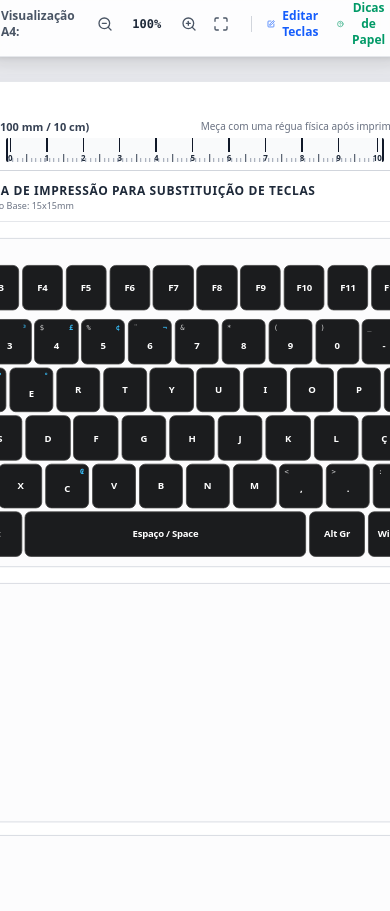
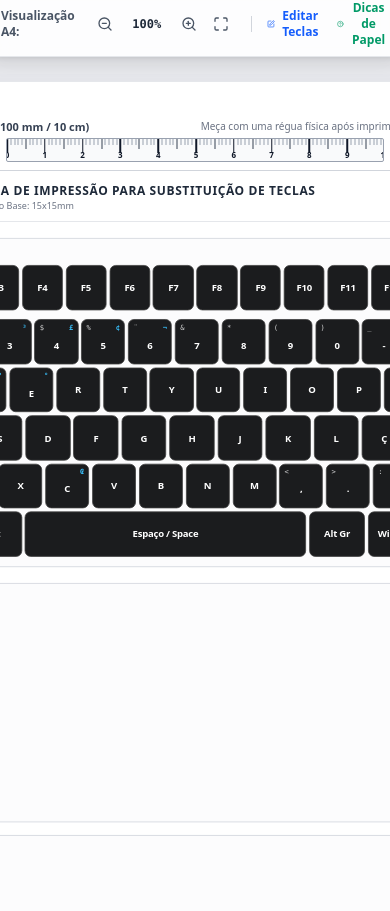
Before and after one commit to GkIgor/ABNT2_LAYOUT, a React (Vite) app: page / in a window 390 px wide. Shown: the part 950-1861 px from the top of the page. Built offline with nearby package versions, Linux system fonts and the light colour scheme.

Commit message:
fix: improve print layout and media queries
Refine print CSS to reset page containers and ensure correct dimensions for A4 output. Added a dedicated wrapper for the printable sheet to prevent transform conflicts during printing and updated the ruler component styling.

```diff
--- a/src/App.tsx
+++ b/src/App.tsx
@@ -137,7 +137,7 @@ export default function App() {
           {/* Printable A4 Sheet Preview */}
           <div
             style={{ transform: `scale(${zoomLevel / 100})`, transformOrigin: 'top center' }}
-            className="transition-transform duration-150"
+            className="sheet-zoom-wrapper transition-transform duration-150"
           >
             <PrintableSheet
               customization={customization}
--- a/src/components/A4Ruler.tsx
+++ b/src/components/A4Ruler.tsx
@@ -12,40 +12,55 @@ export const A4Ruler: React.FC = () => {
         </span>
       </div>
 
-      {/* 100mm physical width ruler */}
+      {/* 100mm physical width ruler container */}
       <div
-        style={{ width: '100mm' }}
-        className="h-6 border-l-2 border-r-2 border-gray-900 dark:border-gray-100 relative bg-gray-50 dark:bg-gray-800/50 flex flex-col justify-end overflow-hidden rounded-xs"
+        style={{ width: '100mm', height: '24px' }}
+        className="relative bg-gray-50 dark:bg-gray-800/50 border border-gray-400 dark:border-gray-600 rounded-xs overflow-hidden"
       >
-        {/* Millimeter ticks */}
-        <div className="absolute inset-0 flex justify-between items-end">
-          {Array.from({ length: 11 }).map((_, cmIndex) => (
-            <div key={cmIndex} className="relative flex flex-col items-center">
-              {/* CM Tick */}
-              <div className="w-[1.5px] h-3.5 bg-gray-900 dark:bg-gray-100" />
-              <span className="text-[8px] font-bold mt-0.5 leading-none text-gray-800 dark:text-gray-200">
-                {cmIndex}
+        {/* Render 0 to 100mm ticks */}
+        {Array.from({ length: 101 }).map((_, mm) => {
+          const isCm = mm % 10 === 0;
+          const isHalfCm = mm % 5 === 0 && !isCm;
+
+          if (isCm) {
+            const cmVal = mm / 10;
+            return (
+              <React.Fragment key={mm}>
+                {/* CM Line */}
+                <div
+                  style={{ left: `${mm}mm` }}
+                  className="absolute top-0 w-[1.5px] h-3.5 bg-gray-900 dark:bg-gray-100 -translate-x-1/2"
+                />
+                {/* CM Label */}
+                <span
+                  style={{ left: `${mm}mm` }}
+                  className="absolute bottom-0.5 text-[8px] font-bold leading-none text-gray-900 dark:text-gray-100 -translate-x-1/2"
+                >
+                  {cmVal}
                 </span>
+              </React.Fragment>
+            );
+          }
 
-              {/* Half CM & MM sub-ticks if not last */}
-              {cmIndex < 10 && (
-                <div className="absolute left-[10mm] top-0 -translate-x-[10mm] w-[10mm] h-full flex justify-between items-end pointer-events-none">
-                  {Array.from({ length: 9 }).map((_, mmIndex) => {
-                    const isMid = mmIndex === 4;
+          if (isHalfCm) {
             return (
               <div
-                        key={mmIndex}
-                        style={{ height: isMid ? '8px' : '4px' }}
-                        className={`w-[1px] ${isMid ? 'bg-gray-700 dark:bg-gray-300' : 'bg-gray-400 dark:bg-gray-600'}`}
+                key={mm}
+                style={{ left: `${mm}mm` }}
+                className="absolute top-0 w-[1px] h-2.5 bg-gray-700 dark:bg-gray-300 -translate-x-1/2"
+              />
+            );
+          }
+
+          return (
+            <div
+              key={mm}
+              style={{ left: `${mm}mm` }}
+              className="absolute top-0 w-[1px] h-1.5 bg-gray-400 dark:bg-gray-600 -translate-x-1/2"
             />
           );
         })}
       </div>
-              )}
-            </div>
-          ))}
-        </div>
-      </div>
     </div>
   );
 };
--- a/src/index.css
+++ b/src/index.css
@@ -17,29 +17,44 @@
     print-color-adjust: exact !important;
   }
 
-  html, body {
+  /* Reset layout containers for print engine */
+  html, body, #root, .min-h-screen, main, div {
     background: #ffffff !important;
     color: #000000 !important;
     margin: 0 !important;
     padding: 0 !important;
-    width: 210mm !important;
-    height: 297mm !important;
+    width: 100% !important;
+    height: auto !important;
+    min-height: 0 !important;
+    max-height: none !important;
     overflow: visible !important;
+    position: static !important;
+    display: block !important;
+    transform: none !important;
+    float: none !important;
   }
 
   /* Hide screen-only controls, headers, drawers, sidebars, modals */
-  .no-print {
+  .no-print, header, aside, button, modal {
     display: none !important;
+  }
+
+  .sheet-zoom-wrapper {
+    transform: none !important;
+    margin: 0 !important;
+    padding: 0 !important;
+    width: 210mm !important;
+    display: block !important;
   }
 
   /* Print container resets */
   .print-sheet-wrapper {
     padding: 0 !important;
-    margin: 0 !important;
-    background: transparent !important;
-    box-shadow: none !important;
+    margin: 0 auto !important;
+    background: #ffffff !important;
     width: 210mm !important;
     overflow: visible !important;
+    display: block !important;
   }
 
   .print-sheet {
@@ -50,7 +65,8 @@
     min-height: 297mm !important;
     padding: 8mm !important;
     border-radius: 0 !important;
-    background: white !important;
+    background: #ffffff !important;
+    display: block !important;
     page-break-after: avoid !important;
     page-break-inside: avoid !important;
   }
```
Lines whose indentation alone changed are shown as unchanged.
